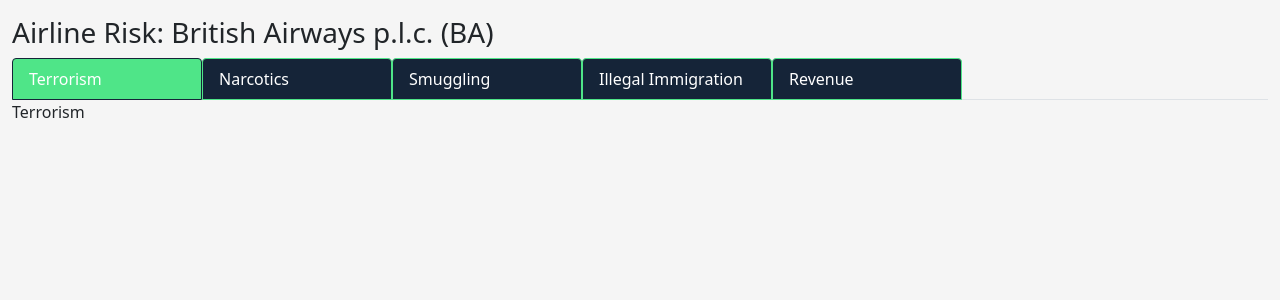
After one commit to sufiy-rakhange/greenline, a Django app: page /airline/92 in a window 1280 px wide. The commit adds this page. Shown: the top 300 px of the page. Run offline with Django 3.2, Linux system fonts and the light colour scheme; data comes from the database, SQL or seed files in the repository; some libraries are stand-ins or nearby versions.

Commit message:
Feature Added - Risk Analysis

```diff
--- a/pts/static/styles.css
+++ b/pts/static/styles.css
@@ -79,10 +79,7 @@
 /* Cards */
 
 .dashboard-card {
-    /* background-image: url('/static/img/design.png'); */
-    /* background-repeat: no-repeat;
-    background-size: contain; */
-    background: -webkit-linear-gradient(bottom, #4fe588, #62c989, black);
+    background: -webkit-linear-gradient(137deg, #4fe588, #62c989, black);
     background-repeat: no-repeat;
     box-shadow: 1px -1px 10px 0px #000000;
     border-radius: 10px !important;
@@ -91,12 +88,13 @@
     color: white !important;
 }
 
-
-/* .dashboard-card:hover {
-    box-shadow: 1px -1px 10px 0px #000000;
-    cursor: pointer;
-} */
-
 .br-green {
     border-right: 1px solid #4fe588;
 }
+
+
+/* Table styling */
+
+tr:hover {
+    cursor: pointer;
+}
--- a/pts/templates/airlines.html
+++ b/pts/templates/airlines.html
@@ -5,7 +5,7 @@
 {% block content %}
 <div class="row justify-content-center">
     <div class="col">
-        <table class="table table-bordered">
+        <table class="table table-bordered table-hover">
             <thead class="bg-success">
                 <tr class="text-white">
                     <th>Company Name</th>
@@ -15,7 +15,7 @@
             </thead>
             <tbody>
                 {% for airline in airlines %}
-                <tr>
+                <tr onclick="window.location.href = 'airline/{{ airline.id }}'">
                     <td>{{ airline.company_name }}</td>
                     <td class="text-center">{{ airline.two_letter_code }}</td>
                     <td class="text-center">{{ airline.country }}</td>
--- a/pts/templates/airports.html
+++ b/pts/templates/airports.html
@@ -5,7 +5,7 @@
 {% block content %}
 <div class="row justify-content-center">
     <div class="col">
-        <table class="table table-bordered">
+        <table class="table table-bordered table-hover">
             <thead class="bg-success">
                 <tr class="text-white">
                     <th>IATA Code</th>
@@ -16,7 +16,7 @@
             </thead>
             <tbody>
                 {% for airport in airports %}
-                <tr>
+                <tr onclick="window.location.href = 'airport/{{ airport.id }}'">
                     <td>{{ airport.iata_code }}</td>
                     <td>{{ airport.iso_alpha_3_code }}</td>
                     <td>{{ airport.long_name }}</td>
--- a/pts/templates/base.html
+++ b/pts/templates/base.html
@@ -20,7 +20,6 @@
 
     <!-- Bootstrap Icons -->
     <link rel="stylesheet" href="https://cdn.jsdelivr.net/npm/bootstrap-icons@1.7.2/font/bootstrap-icons.css">
-    <!-- Active button -->
 
 </head>
 
--- a/pts/templates/flights.html
+++ b/pts/templates/flights.html
@@ -5,7 +5,7 @@
 {% block content %}
 <div class="row justify-content-center">
     <div class="col">
-        <table class="table table-bordered">
+        <table class="table table-bordered table-hover">
             <thead class="bg-success">
                 <tr class="text-white">
                     <th>Flight</th>
@@ -19,7 +19,7 @@
             </thead>
             <tbody>
                 {% for flight in flights %}
-                <tr>
+                <tr onclick="window.location.href = 'flight/{{ flight.id }}'">
                     <td>{{ flight.flight }}</td>
                     <td>{{ flight.departure }}</td>
                     <td>{{ flight.arrival }}</td>
--- a/pts/templates/passengers.html
+++ b/pts/templates/passengers.html
@@ -5,7 +5,7 @@
 {% block content %}
 <div class="row justify-content-center">
     <div class="col">
-        <table class="table table-bordered">
+        <table class="table table-bordered table-hover">
             <thead class="bg-success">
                 <tr class="text-white">
                     <th>Flight</th>
@@ -18,7 +18,7 @@
             </thead>
             <tbody>
                 {% for passenger in passengers %}
-                <tr>
+                <tr onclick="window.location.href = 'passenger/{{ passenger.id }}'">
                     <td>{{ passenger.f_id.flight }}</td>
                     <td>{{ passenger.seat_number }}</td>
                     <td>{{ passenger.p_id.forename }}</td>
--- /dev/null
+++ b/pts/templates/risks/airline.html
@@ -0,0 +1,29 @@
+{% extends 'risks/base.html' %}
+<!-- Title -->
+{% block title %}Airline Risk{% endblock %}
+
+<!-- Heading -->
+{% block heading %}
+<h3>Airline Risk: {{ airline.company_name }} ({{airline.two_letter_code}})</h3>
+{% endblock %}
+
+<!-- Body -->
+{% block body %}
+
+<div class="tab-pane fade show active" id="terrorism" role="tabpanel" aria-labelledby="terrorism-tab">
+    Terrorism
+</div>
+<div class="tab-pane fade" id="narcotics" role="tabpanel" aria-labelledby="narcotics-tab">
+    Narcotics
+</div>
+<div class="tab-pane fade" id="smuggling" role="tabpanel" aria-labelledby="smuggling-tab">
+    Smuggling
+</div>
+<div class="tab-pane fade" id="immigration" role="tabpanel" aria-labelledby="immigration-tab">
+    Illegal Immigration
+</div>
+<div class="tab-pane fade" id="revenue" role="tabpanel" aria-labelledby="revenue-tab">
+    Revenue
+</div>
+
+{% endblock %}
--- /dev/null
+++ b/pts/templates/risks/base.html
@@ -0,0 +1,64 @@
+<!DOCTYPE html>
+<html lang="en">
+
+<head>
+    <meta charset="UTF-8">
+    <meta http-equiv="X-UA-Compatible" content="IE=edge">
+    <meta name="viewport" content="width=device-width, initial-scale=1.0">
+    <!-- Core theme CSS -->
+    <link rel="stylesheet" href="/static/styles.css">
+    <!-- <script src="static/script.js"></script> -->
+
+    <!-- Bootstrap -->
+    <link href="https://cdn.jsdelivr.net/npm/bootstrap@5.0.2/dist/css/bootstrap.min.css" rel="stylesheet" integrity="sha384-EVSTQN3/azprG1Anm3QDgpJLIm9Nao0Yz1ztcQTwFspd3yD65VohhpuuCOmLASjC" crossorigin="anonymous">
+    <script src="https://cdn.jsdelivr.net/npm/bootstrap@5.0.2/dist/js/bootstrap.bundle.min.js" integrity="sha384-MrcW6ZMFYlzcLA8Nl+NtUVF0sA7MsXsP1UyJoMp4YLEuNSfAP+JcXn/tWtIaxVXM" crossorigin="anonymous"></script>
+    <script src="https://cdn.jsdelivr.net/npm/@popperjs/core@2.9.2/dist/umd/popper.min.js" integrity="sha384-IQsoLXl5PILFhosVNubq5LC7Qb9DXgDA9i+tQ8Zj3iwWAwPtgFTxbJ8NT4GN1R8p" crossorigin="anonymous"></script>
+    <script src="https://cdn.jsdelivr.net/npm/bootstrap@5.0.2/dist/js/bootstrap.min.js" integrity="sha384-cVKIPhGWiC2Al4u+LWgxfKTRIcfu0JTxR+EQDz/bgldoEyl4H0zUF0QKbrJ0EcQF" crossorigin="anonymous"></script>
+
+    <!-- Bootstrap Icons -->
+    <link rel="stylesheet" href="https://cdn.jsdelivr.net/npm/bootstrap-icons@1.7.2/font/bootstrap-icons.css">
+
+    <title>{% block title %}{% endblock %}</title>
+</head>
+
+<body>
+    <div class="container-fluid">
+        <div class="row py-3 ">
+            <div class="col-12 justify-content-center">
+                {% block heading %}{% endblock %}
+                <ul class="nav nav-tabs" id="myTab" role="tablist">
+                    <li class="nav-item" role="presentation">
+                        <button class="nav-link active" id="terrorism-tab" data-bs-toggle="tab" data-bs-target="#terrorism" type="button" role="tab" aria-controls="terrorism" aria-selected="true">
+                            Terrorism
+                        </button>
+                    </li>
+                    <li class="nav-item" role="presentation">
+                        <button class="nav-link" id="narcotics-tab" data-bs-toggle="tab" data-bs-target="#narcotics" type="button" role="tab" aria-controls="narcotics" aria-selected="false">
+                            Narcotics
+                        </button>
+                    </li>
+                    <li class="nav-item" role="presentation">
+                        <button class="nav-link" id="smuggling-tab" data-bs-toggle="tab" data-bs-target="#smuggling" type="button" role="tab" aria-controls="smuggling" aria-selected="false">
+                            Smuggling
+                        </button>
+                    </li>
+                    <li class="nav-item" role="presentation">
+                        <button class="nav-link" id="immigration-tab" data-bs-toggle="tab" data-bs-target="#immigration" type="button" role="tab" aria-controls="immigration" aria-selected="false">
+                            Illegal Immigration
+                        </button>
+                    </li>
+                    <li class="nav-item" role="presentation">
+                        <button class="nav-link" id="revenue-tab" data-bs-toggle="tab" data-bs-target="#revenue" type="button" role="tab" aria-controls="revenue" aria-selected="false">
+                            Revenue
+                        </button>
+                    </li>
+                </ul>
+                <div class="tab-content" id="myTabContent">
+                    {% block body %}{% endblock %}
+                </div>
+            </div>
+        </div>
+    </div>
+</body>
+
+</html>
--- a/pts/urls.py
+++ b/pts/urls.py
@@ -4,8 +4,19 @@
 urlpatterns = [
     path('', views.index, name="index"),
     path('upload', views.upload, name="upload"),
+
+    # Airlines
     path('airlines', views.airlines, name="airlines"),
+    path('airline/<id>', views.airlineRisk, name="airline_risk"),
+
+
     path('airports', views.airports, name="airports"),
+    path('airport/<id>', views.airportRisk, name="airport_risk"),
+
+
     path('flights', views.flights, name="flights"),
+    path('flight/<id>', views.flightRisk, name="flight_risk"),
+
     path('passengers', views.passengers, name="passengers"),
+    path('passenger/<id>', views.passengerRisk, name="passenger_risk"),
 ]
--- a/pts/views.py
+++ b/pts/views.py
@@ -1,7 +1,7 @@
 import imp
 import re
 from unicodedata import category
-from django.http import HttpResponse, request, response
+from django.http import Http404, HttpResponse, request, response
 from django.core import paginator
 from django.views.decorators.http import require_http_methods
 from django.contrib.auth.decorators import login_required
@@ -96,19 +96,50 @@
         return HttpResponseRedirect(reverse("index"))
 
 
-
+# Airlines
 def airlines(request):
     airlines = Airlines.objects.all()
     return render(request, 'airlines.html', {'airlines': airlines})
 
+def airlineRisk(request, id):
+    try:
+        airline = Airlines.objects.get(id=id)
+    except:
+        raise Http404("No Such Student Found")
+    return render(request, "risks/airline.html", {'airline' :airline})
+
+# Airports
 def airports(request):
     airports = Airports.objects.all()
     return render(request, 'airports.html', {'airports': airports})
 
+def airportRisk(request, id):
+    try:
+        airport = Airports.objects.get(id=id)
+    except:
+        raise Http404("No Such Student Found")
+    return render(request, "risks/airport.html", {'airport' :airport})
+
+# Flights
 def flights(request):
     flights = Flights.objects.all()
     return render(request, 'flights.html', {'flights': flights})
 
+def flightRisk(request, id):
+    try:
+        flight = Flights.objects.get(id=id)
+    except:
+        raise Http404("No Such Student Found")
+    return render(request, "risks/airport.html", {'flight' :flight})
+
+# Passengers
 def passengers(request):
     passenger_flight = PassengerFlight.objects.all()
     return render(request, 'passengers.html', {'passengers': passenger_flight})
+
+def passengerRisk(request, id):
+    try:
+        passenger = Passengers.objects.get(id=id)
+    except:
+        raise Http404("No Such Student Found")
+    return render(request, "risks/airport.html", {'passenger' :passenger})
```
Also changed, not shown: pts/templates/index.html (+7 -11 lines), pts/templates/risks/airport.html (added, +28 -0 lines).
